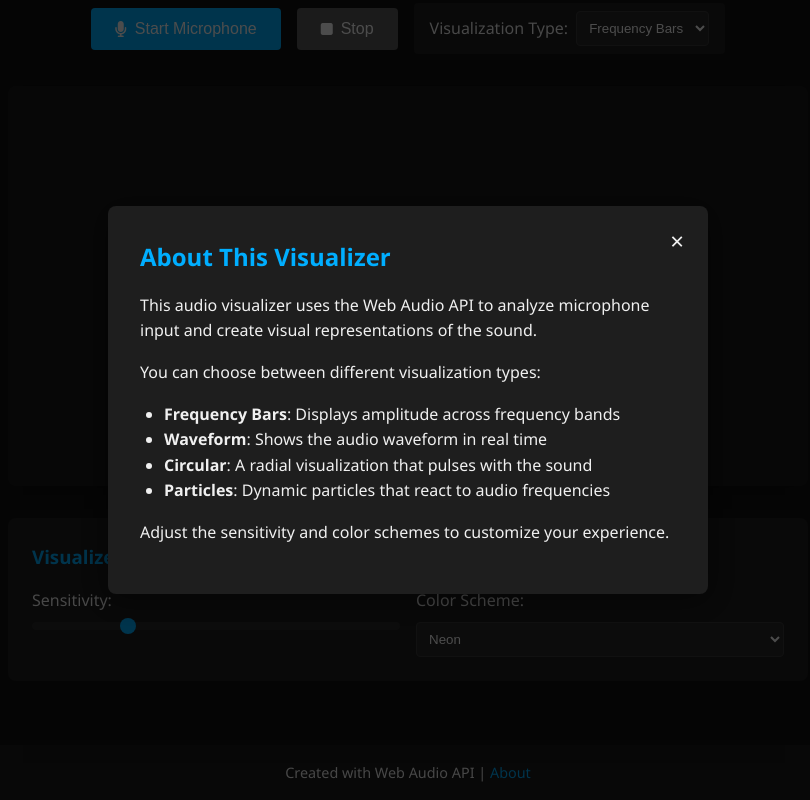
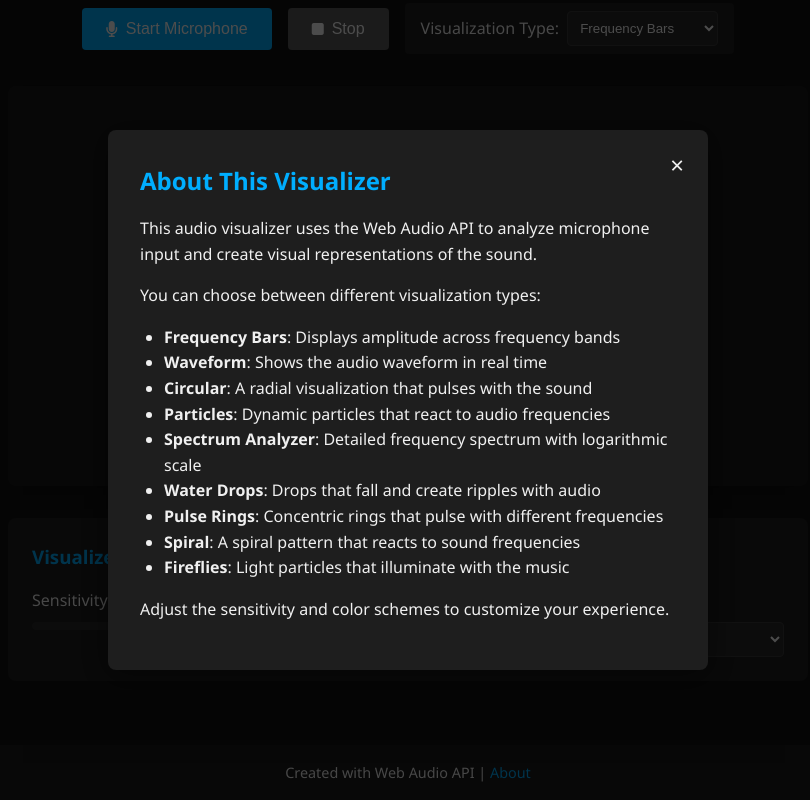
Before and after one commit to Piratecat104/discord-webhook-roblox, a plain HTML site: page index.html in a window 1280 px wide. Both pictures are taken after a click on the link "About". Shown: the part 125-925 px from the top of the page, without its empty margins (232-1042 px from the left). Drawn offline with Linux system fonts and the light colour scheme.

Commit message:
Update index.html with new visualization types

```diff
--- a/index.html
+++ b/index.html
@@ -24,6 +24,11 @@
                     <option value="wave">Waveform</option>
                     <option value="circular">Circular</option>
                     <option value="particles">Particles</option>
+                    <option value="spectrum">Spectrum Analyzer</option>
+                    <option value="waterdrops">Water Drops</option>
+                    <option value="pulse">Pulse Rings</option>
+                    <option value="spiral">Spiral</option>
+                    <option value="fireflies">Fireflies</option>
                 </select>
             </div>
         </div>
@@ -67,6 +72,11 @@
                 <li><strong>Waveform</strong>: Shows the audio waveform in real time</li>
                 <li><strong>Circular</strong>: A radial visualization that pulses with the sound</li>
                 <li><strong>Particles</strong>: Dynamic particles that react to audio frequencies</li>
+                <li><strong>Spectrum Analyzer</strong>: Detailed frequency spectrum with logarithmic scale</li>
+                <li><strong>Water Drops</strong>: Drops that fall and create ripples with audio</li>
+                <li><strong>Pulse Rings</strong>: Concentric rings that pulse with different frequencies</li>
+                <li><strong>Spiral</strong>: A spiral pattern that reacts to sound frequencies</li>
+                <li><strong>Fireflies</strong>: Light particles that illuminate with the music</li>
             </ul>
             <p>Adjust the sensitivity and color schemes to customize your experience.</p>
         </div>
```
